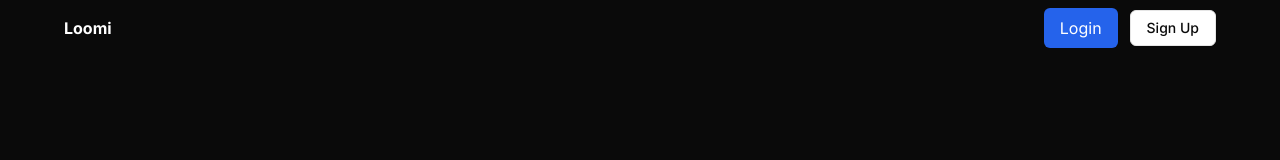
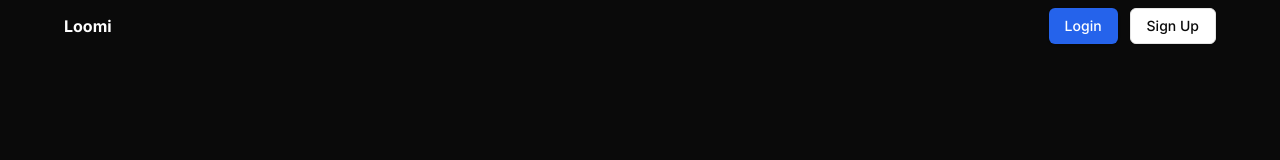
Before and after one commit to Carlthegreatt/Loomi, a Next.js app: page / in a window 1280 px wide. Shown: the top 160 px of the page. Built offline with nearby package versions, Linux system fonts and the light colour scheme.

Commit message:
Auto-commit LoginPopover.tsx: 2025-08-24 01:33:29

```diff
--- a/src/components/sections/LoginPopover.tsx
+++ b/src/components/sections/LoginPopover.tsx
@@ -2,6 +2,7 @@
 "use client";
 
 import { useState } from "react";
+import { Button } from "../ui/button";
 
 export default function LoginModal() {
   const [open, setOpen] = useState(false);
@@ -9,12 +10,12 @@ export default function LoginModal() {
   return (
     <>
       {/* Trigger button */}
-      <button
+      <Button
         onClick={() => setOpen(true)}
         className="px-4 py-2 bg-blue-600 text-white rounded-md hover:bg-blue-700"
       >
         Login
-      </button>
+      </Button>
 
       {/* Overlay + Modal */}
       {open && (
```
